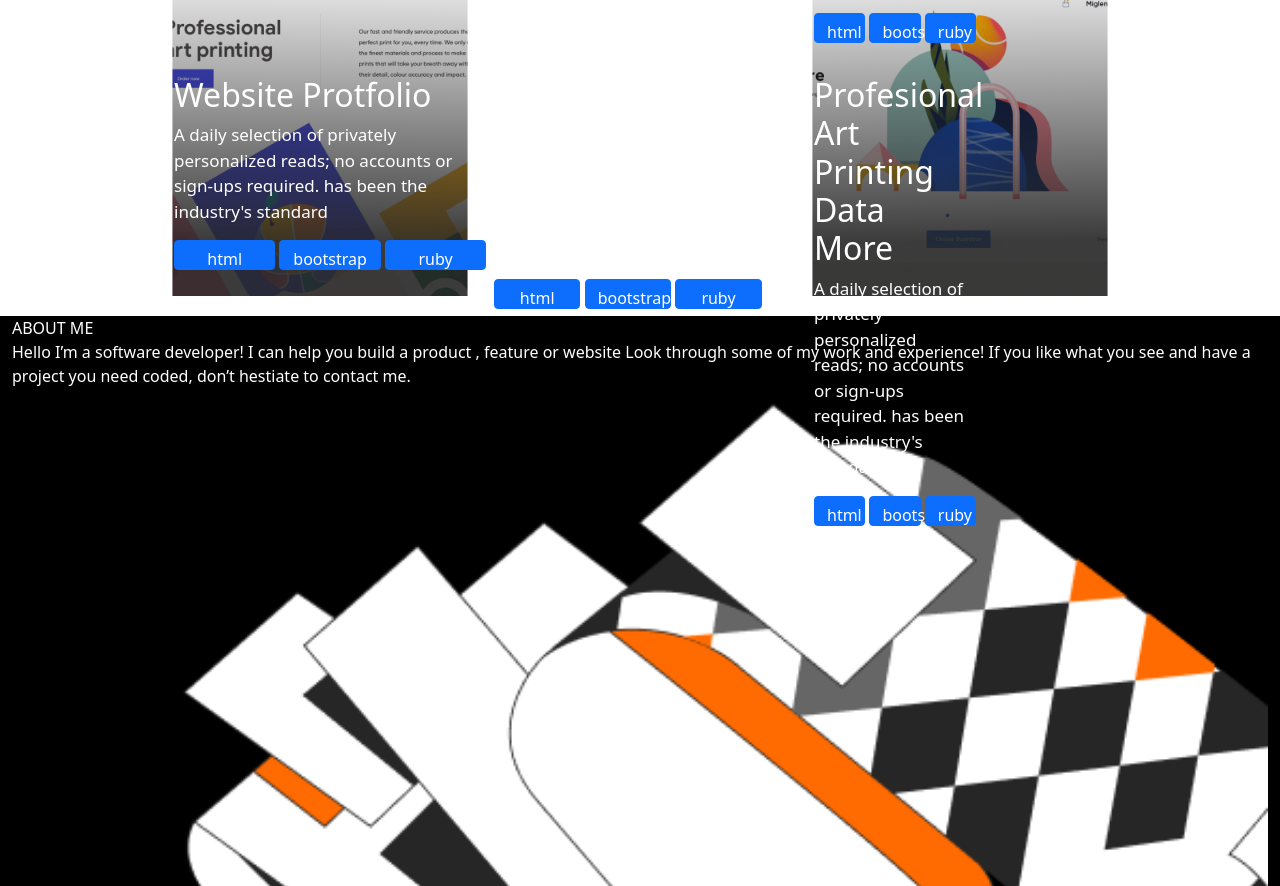
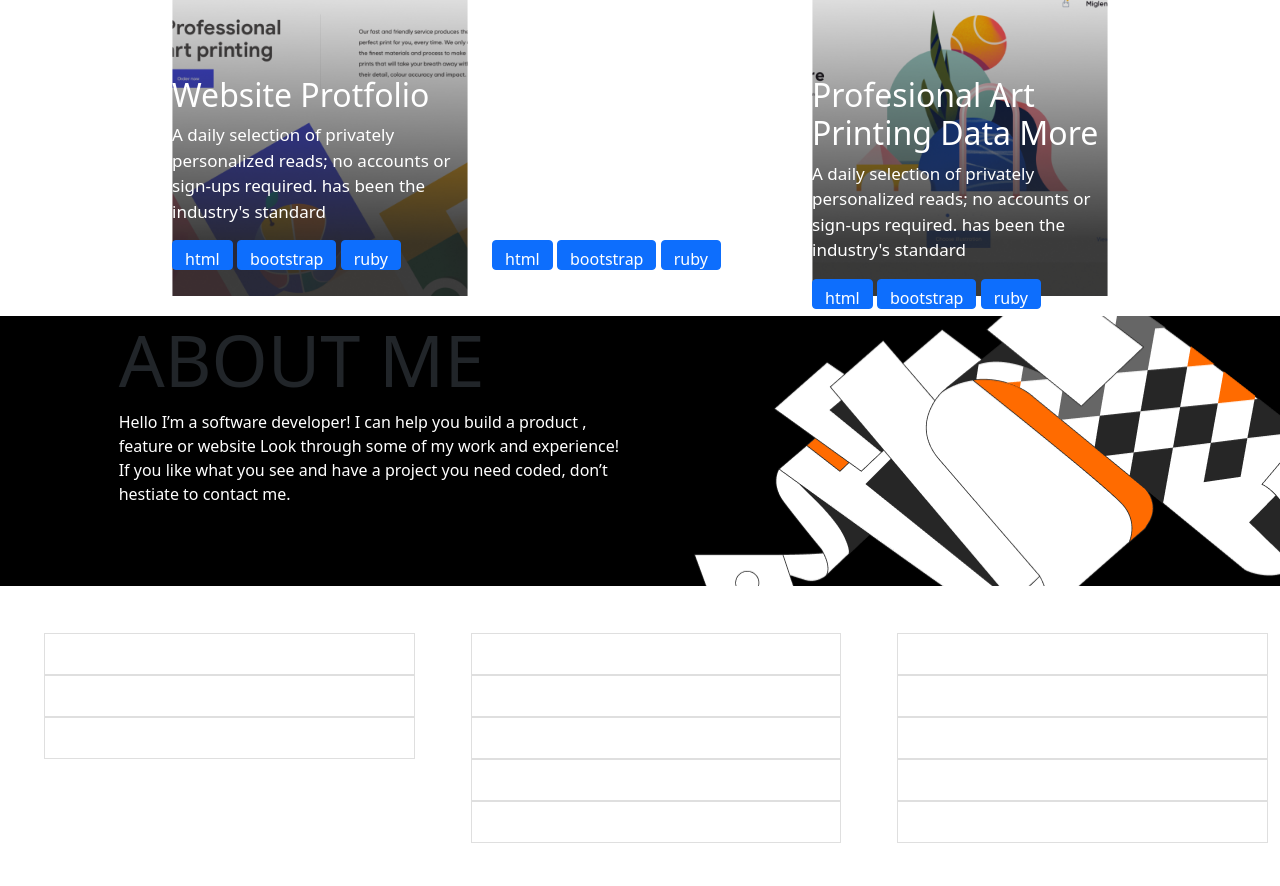
Before and after one commit to MattGomb/Microverse-bootstrap-week3-, a website: page index.html in a window 1280 px wide. Shown: the part 1719-2605 px from the top of the page. Drawn offline with nearby package versions, Linux system fonts and the light colour scheme.

Commit message:
Delete defunct divs, fix position of card content

```diff
--- a/index.html
+++ b/index.html
@@ -64,9 +64,8 @@
                 <img src="images/card-plc1.png" class="img-fluid" alt="first card picture">
             </div>
             <div class="col-3">
-
                 <div class="maintxt">
-                          <h2 class="txt">Data Dashboard Healthcare</h2>
+                    <p class="txt">Data Dashboard Healthcare</p>
                     <p class="mainpara">A daily selection of privately personalized reads; no accounts or sign-ups required. has been the industry's standard</p>
                     <div class="d-grid gap-2 d-md-block">
                         <button class="btn btn-primary" type="button">html</button>
@@ -77,19 +76,13 @@
               <img src="images/card-plc2.png" class="img-fluid" alt="second card picture">
             </div>
             <div class="col-3">
-              <div class="row">
-                <div class="col-xs-12 col-sm-6 col-md-8 col-centered">
                 <div class="maintxt">
                     <h2 class="txt">Website Protfolio </h2>
-                        <p class="mainpara">A daily selection of privately personalized reads;
-                          no accounts or sign-ups required. has been the industry's
-                          standard</p>
+                    <p class="mainpara">A daily selection of privately personalized reads; no accounts or sign-ups required. has been the industry's standard</p>
                     <div class="d-grid gap-2 d-md-block">
                         <button class="btn btn-primary" type="button">html</button>
                         <button class="btn btn-primary" type="button">bootstrap</button>
                         <button class="btn btn-primary" type="button">ruby</button>
-                          </div>
-                    </div>
                     </div>
                 </div>
               <img src="images/card-plc3.png" class="img-fluid" alt="third card picture">
@@ -97,74 +90,55 @@
         </div>
         <div class="row row-5 justify-content-center">
             <div class="col-3">
-              <div class="row">
-                <div class="col-xs-12 col-sm-6 col-md-8 col-centered">
                 <div class="maintxt">
                     <h2 class="txt">Website Protfolio </h2>
-                        <p class="mainpara">A daily selection of privately personalized reads;
-                          no accounts or sign-ups required. has been the industry's
-                          standard</p>
+                    <p class="mainpara">A daily selection of privately personalized reads; no accounts or sign-ups required. has been the industry's standard</p>
                     <div class="d-grid gap-2 d-md-block">
                         <button class="btn btn-primary" type="button">html</button>
                         <button class="btn btn-primary" type="button">bootstrap</button>
                         <button class="btn btn-primary" type="button">ruby</button>
                     </div>
                 </div>
-                </div>
-            </div>
               <img src="images/card-plc4.png" class="img-fluid" alt="fourth card picture">
             </div>
             <div class="col-3">
-              <div class="row">
-                <div class="col-xs-12 col-sm-6 col-md-8 col-centered">
                 <div class="maintxt">
                     <h2 class="txt">Website Protfolio </h2>
-                        <p class="mainpara">A daily selection of privately personalized reads;
-                          no accounts or sign-ups required. has been the industry's
-                          standard</p>
+                    <p class="mainpara">A daily selection of privately personalized reads; no accounts or sign-ups required. has been the industry's standard</p>
                     <div class="d-grid gap-2 d-md-block">
                         <button class="btn btn-primary" type="button">html</button>
                         <button class="btn btn-primary" type="button">bootstrap</button>
                         <button class="btn btn-primary" type="button">ruby</button>
                     </div>
                 </div>
-                </div>
-            </div>
               <img src="images/card-plc2.png" class="img-fluid" alt="fifth card picture">
             </div>
             <div class="col-3">
-              <div class="row">
-                <div class="col-xs-12 col-sm-6 col-md-8 col-centered">
                 <div class="maintxt">
                     <h2 class="txt">Profesional Art Printing Data More</h2>
-                        <p class="mainpara">A daily selection of privately personalized reads;
-                          no accounts or sign-ups required. has been the industry's
-                          standard</p>
+                    <p class="mainpara">A daily selection of privately personalized reads; no accounts or sign-ups required. has been the industry's standard</p>
                     <div class="d-grid gap-2 d-md-block">
                         <button class="btn btn-primary" type="button">html</button>
                         <button class="btn btn-primary" type="button">bootstrap</button>
                         <button class="btn btn-primary" type="button">ruby</button>
                     </div>
                 </div>
-                </div>
-            </div>
               <img src="images/card-plc3.png" class="img-fluid" alt="sixth card picture">
             </div>
         </div>
         <div class="row row-6">
-            <div class="col">ABOUT ME</div>
-            <p class="about-text">
-              Hello I’m a software developer! I can help you build a product ,
-              feature or website Look through some of my work and experience!
-              If you like what you see and have a project you need coded, don’t hestiate to contact me.
-            </p>
-            <img src="./images/about-me.png" alt="about me image">
+            <span class="col-1"></span>
+            <div class="col-5">
+                <h1 class="display-2">ABOUT ME</h1>
+                <p class="about-text">Hello I’m a software developer! I can help you build a product , feature or website Look through some of my work and experience!
+                    If you like what you see and have a project you need coded, don’t hestiate to contact me.</p>
+            </div>
+        </div>
         <div class="row row-7">
             <div class="col">
-              <h2>LANGUAGE</h2>
+              <h2>Languages</h2>
                 <ul>
                   <li>JavaScript</li>
-                  <li>Ruby</li>
                   <li>Html</li>
                   <li>Css</li>
                 </ul>
--- a/styles.css
+++ b/styles.css
@@ -10,6 +10,13 @@
   background-position: right;
   color: white;
   padding: 10% 0 20% 0;
+}
+
+.row-6 {
+    background-image: url("/images/about-me.png");
+    background-color: black;
+    background-repeat: no-repeat;
+    background-position: right;
 }
 
 .col-5 {
@@ -37,26 +44,23 @@
 }
 
 .maintxt {
-  background-image: url(images/background.png);
-  background-size: cover;
   position: absolute;
   margin-top: 10%;
-  margin-bottom: 10px;
-  margin-left: 2px;
+  width: 23%;
+}
+
+.btn {
+    width: fit-content;
 }
 
 .txt {
   font-size: 32px;
-  width: 30%;
   color: #fff;
 }
 
 .mainpara {
   font-size: 17px;
-  width: 33%;
   color: #fff;
-  padding-right: auto;
-  margin-right: auto;
 }
 
 .justify-content-center {
@@ -64,7 +68,6 @@
 }
 
 .about-text {
-  width: 70px;
   color: #fff;
 }
 
@@ -80,3 +83,7 @@
 .col {
   color: #fff;
 }
+
+.img-fluid {
+    z-index: -999;
+}
```
Lines whose indentation alone changed are shown as unchanged.
